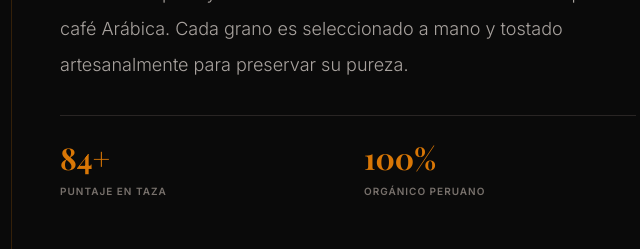
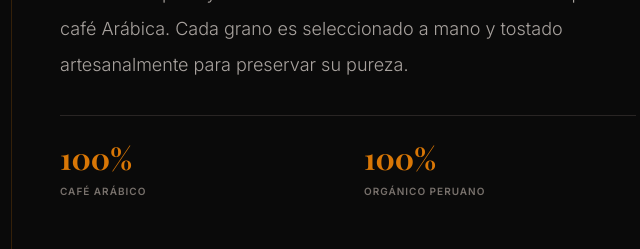
Before and after one commit to tusitio-com-pe/monzonvalley, a plain HTML site: page index.html in a window 1280 px wide. Shown: the part 1180-1429 px from the top of the page, 620-1260 px from the left. Drawn offline with nearby package versions, Linux system fonts and the light colour scheme; a web font is replaced by a local one.

Commit message:
Update index.html

```diff
--- a/index.html
+++ b/index.html
@@ -151,8 +151,8 @@
                 </p>
                 <div class="grid grid-cols-2 gap-8 py-6 border-t border-stone-800">
                     <div>
-                        <span class="text-brand-gold text-3xl font-bold font-serif">84+</span>
-                        <p class="text-[10px] uppercase tracking-widest text-stone-500 mt-2 font-bold">Puntaje en Taza</p>
+                        <span class="text-brand-gold text-3xl font-bold font-serif">100%</span>
+                        <p class="text-[10px] uppercase tracking-widest text-stone-500 mt-2 font-bold">Café arábico</p>
                     </div>
                     <div>
                         <span class="text-brand-gold text-3xl font-bold font-serif">100%</span>
@@ -263,6 +263,9 @@
                     <svg class="w-12 h-12 text-brand-gold mx-auto mb-4" fill="currentColor" viewBox="0 0 20 20"><path fill-rule="evenodd" d="M5.05 4.05a7 7 0 119.9 9.9L10 18.9l-4.95-4.95a7 7 0 010-9.9zM10 11a2 2 0 100-4 2 2 0 000 4z" clip-rule="evenodd"></path></svg>
                     <p class="font-serif italic text-xl text-white">Valle del Monzón</p>
                 </div>
+            </div>
+            <div>
+                <iframe src="https://www.google.com/maps/embed?pb=!1m18!1m12!1m3!1d14948.952714583931!2d-76.40215205513041!3d-9.27811262559557!2m3!1f0!2f0!3f0!3m2!1i1024!2i768!4f13.1!3m3!1m2!1s0x91a61ea714bd2407%3A0xe165eff72d0d7659!2zTW9uesOzbg!5e1!3m2!1ses!2spe!4v1767116703223!5m2!1ses!2spe" width="600" height="450" style="border:0;" allowfullscreen="" loading="lazy" referrerpolicy="no-referrer-when-downgrade"></iframe>
             </div>
         </div>
     </section>
```
